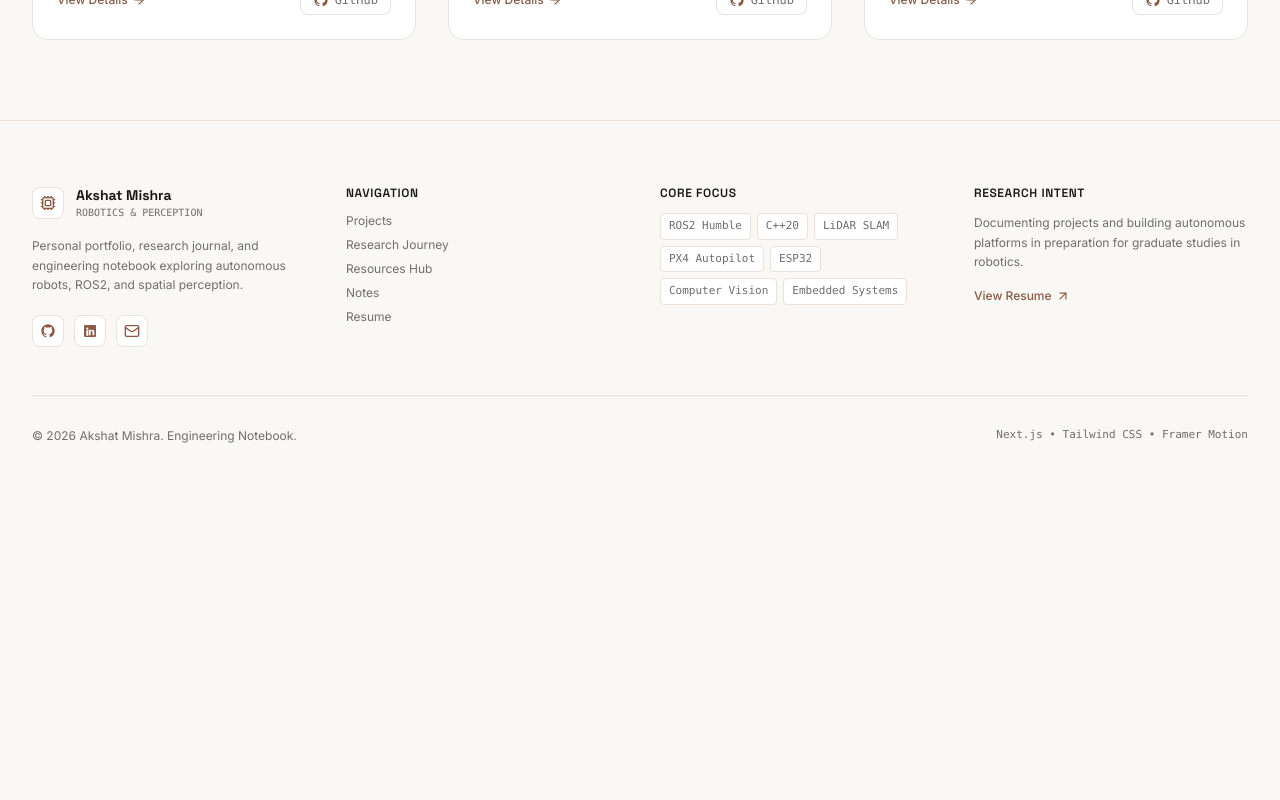
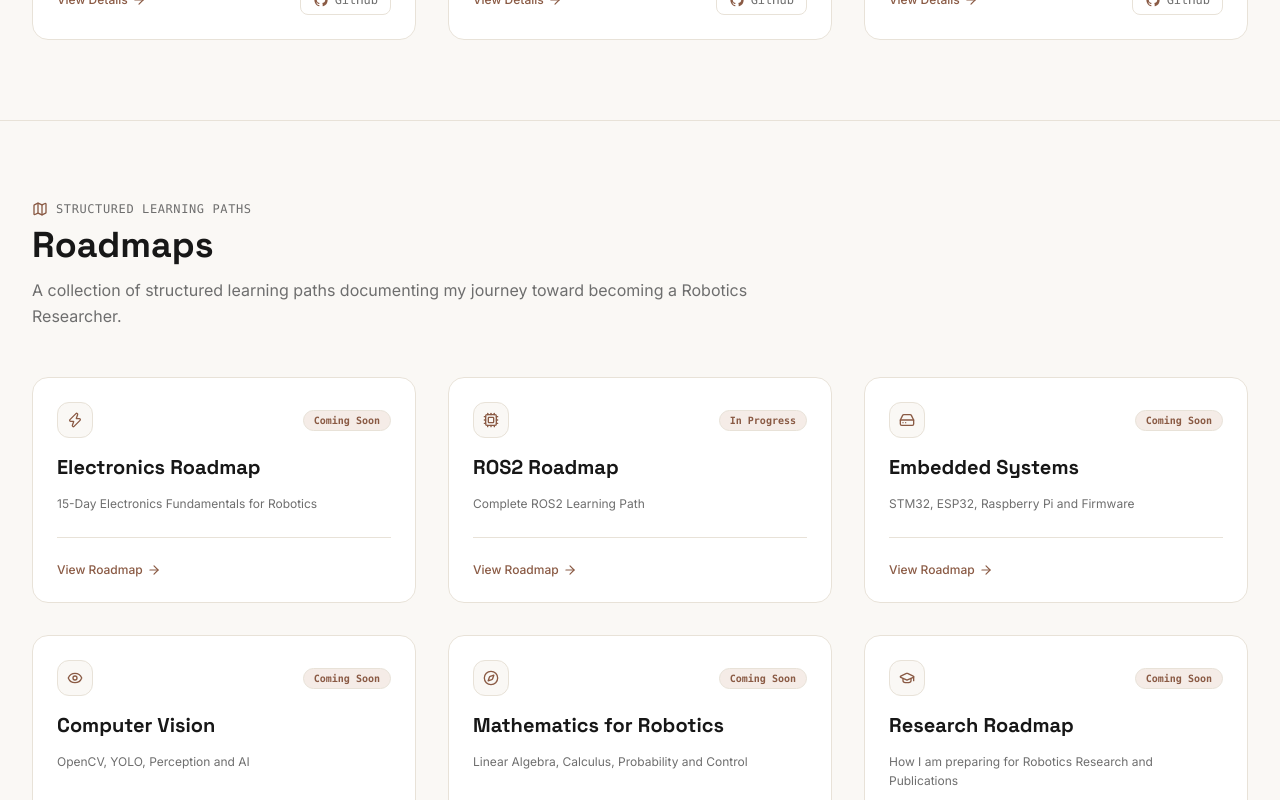
Before and after one commit to akshatmdnr-glitch/ROBO_WEBSITE, a Next.js app: page / in a window 1280 px wide. Shown: the part 1260-2060 px from the top of the page. Before the commit the page ends 1752 px from the top, so only its background shows below. Built offline with nearby package versions, Linux system fonts and the light colour scheme.

Commit message:
Add Roadmaps section to Home page with 6 responsive cards and development status modal

```diff
--- a/src/app/page.tsx
+++ b/src/app/page.tsx
@@ -3,14 +3,60 @@
 import React, { useState } from 'react';
 import Link from 'next/link';
 import { motion } from 'framer-motion';
-import { Terminal, FileText, ArrowRight, ChevronRight } from 'lucide-react';
+import { Terminal, FileText, ArrowRight, ChevronRight, Zap, Cpu, HardDrive, Eye, Compass, GraduationCap, Clock, X, Map } from 'lucide-react';
 import { GithubIcon } from '@/components/ui/BrandIcons';
 import InteractiveLidarCanvas from '@/components/home/InteractiveLidarCanvas';
 import ProjectDetailModal from '@/components/ui/ProjectDetailModal';
 import { PROJECTS, Project } from '@/data/projects';
 
+const ROADMAPS = [
+  {
+    id: 'electronics',
+    title: 'Electronics Roadmap',
+    description: '15-Day Electronics Fundamentals for Robotics',
+    status: 'Coming Soon',
+    icon: Zap,
+  },
+  {
+    id: 'ros2',
+    title: 'ROS2 Roadmap',
+    description: 'Complete ROS2 Learning Path',
+    status: 'In Progress',
+    icon: Cpu,
+  },
+  {
+    id: 'embedded',
+    title: 'Embedded Systems',
+    description: 'STM32, ESP32, Raspberry Pi and Firmware',
+    status: 'Coming Soon',
+    icon: HardDrive,
+  },
+  {
+    id: 'vision',
+    title: 'Computer Vision',
+    description: 'OpenCV, YOLO, Perception and AI',
+    status: 'Coming Soon',
+    icon: Eye,
+  },
+  {
+    id: 'math',
+    title: 'Mathematics for Robotics',
+    description: 'Linear Algebra, Calculus, Probability and Control',
+    status: 'Coming Soon',
+    icon: Compass,
+  },
+  {
+    id: 'research',
+    title: 'Research Roadmap',
+    description: 'How I am preparing for Robotics Research and Publications',
+    status: 'Coming Soon',
+    icon: GraduationCap,
+  },
+];
+
 export default function Home() {
   const [selectedProject, setSelectedProject] = useState<Project | null>(null);
+  const [activeRoadmap, setActiveRoadmap] = useState<{ title: string; description: string; status: string } | null>(null);
 
   return (
     <div className="relative min-h-screen flex flex-col justify-between">
@@ -217,13 +263,113 @@ export default function Home() {
             ))}
           </div>
         </section>
+
+        {/* =========================================
+            3. ROADMAPS SECTION (New)
+        ========================================= */}
+        <section className="py-20 border-t border-[#E8E2D8] max-w-7xl mx-auto px-4 sm:px-6 lg:px-8">
+          <div className="max-w-3xl mb-12">
+            <div className="flex items-center gap-2 text-xs font-mono text-[#6E6E6E] uppercase tracking-wider mb-2">
+              <Map className="w-4 h-4 text-[#8A5A44]" />
+              <span>Structured Learning Paths</span>
+            </div>
+            <h2 className="text-3xl sm:text-4xl font-heading font-bold text-[#171717]">
+              Roadmaps
+            </h2>
+            <p className="text-sm sm:text-base text-[#6E6E6E] mt-3 leading-relaxed">
+              A collection of structured learning paths documenting my journey toward becoming a Robotics Researcher.
+            </p>
+          </div>
+
+          <div className="grid grid-cols-1 md:grid-cols-2 lg:grid-cols-3 gap-8">
+            {ROADMAPS.map((item) => {
+              const IconComp = item.icon;
+              return (
+                <motion.div
+                  key={item.id}
+                  whileHover={{ y: -2 }}
+                  className="bg-[#FFFFFF] border border-[#E8E2D8] rounded-2xl p-6 flex flex-col justify-between glass-panel-hover group"
+                >
+                  <div>
+                    <div className="flex items-center justify-between gap-2 mb-4">
+                      <div className="w-9 h-9 rounded-xl bg-[#FAF8F5] border border-[#E8E2D8] flex items-center justify-center text-[#8A5A44]">
+                        <IconComp className="w-4 h-4" />
+                      </div>
+                      <span className="px-2.5 py-0.5 rounded-full bg-[#F5ECE7] border border-[#E8E2D8] text-[10px] font-mono text-[#8A5A44] font-semibold">
+                        {item.status}
+                      </span>
+                    </div>
+
+                    <h3 className="text-xl font-heading font-bold text-[#171717] group-hover:text-[#8A5A44] transition-colors leading-snug">
+                      {item.title}
+                    </h3>
+
+                    <p className="text-xs text-[#6E6E6E] mt-3 leading-relaxed">
+                      {item.description}
+                    </p>
+                  </div>
+
+                  <div className="pt-6 mt-6 border-t border-[#E8E2D8] flex items-center justify-between">
+                    <button
+                      onClick={() => setActiveRoadmap({ title: item.title, description: item.description, status: item.status })}
+                      className="text-xs font-medium text-[#8A5A44] hover:underline flex items-center gap-1"
+                    >
+                      <span>View Roadmap</span>
+                      <ArrowRight className="w-3.5 h-3.5" />
+                    </button>
+                  </div>
+                </motion.div>
+              );
+            })}
+          </div>
+        </section>
       </div>
 
-      {/* Detail Modal */}
+      {/* Project Detail Modal */}
       <ProjectDetailModal
         project={selectedProject}
         onClose={() => setSelectedProject(null)}
       />
+
+      {/* Roadmap Interactive Modal */}
+      {activeRoadmap && (
+        <div className="fixed inset-0 z-50 flex items-center justify-center p-4">
+          <div
+            className="fixed inset-0 bg-[#171717]/40 backdrop-blur-xs"
+            onClick={() => setActiveRoadmap(null)}
+          />
+          <div className="relative w-full max-w-md bg-[#FFFFFF] border border-[#E8E2D8] rounded-2xl p-6 shadow-xl z-10 space-y-4">
+            <div className="flex items-center justify-between pb-3 border-b border-[#E8E2D8]">
+              <div>
+                <span className="text-[10px] font-mono text-[#8A5A44] uppercase tracking-wider block">
+                  {activeRoadmap.status}
+                </span>
+                <h3 className="font-heading font-bold text-[#171717] text-lg">
+                  {activeRoadmap.title}
+                </h3>
+              </div>
+              <button
+                onClick={() => setActiveRoadmap(null)}
+                className="p-1.5 rounded-lg bg-[#FAF8F5] border border-[#E8E2D8] text-[#6E6E6E] hover:text-[#171717]"
+              >
+                <X className="w-4 h-4" />
+              </button>
+            </div>
+            <p className="text-xs text-[#6E6E6E]">
+              {activeRoadmap.description}
+            </p>
+            <div className="p-4 rounded-xl bg-[#FAF8F5] border border-[#E8E2D8] text-center space-y-2">
+              <Clock className="w-5 h-5 text-[#8A5A44] mx-auto" />
+              <p className="text-xs font-mono font-semibold text-[#171717]">
+                This roadmap is currently under development.
+              </p>
+              <p className="text-[11px] text-[#6E6E6E]">
+                Full modules, milestone checklists, and technical notes will be published soon.
+              </p>
+            </div>
+          </div>
+        </div>
+      )}
     </div>
   );
 }
```
